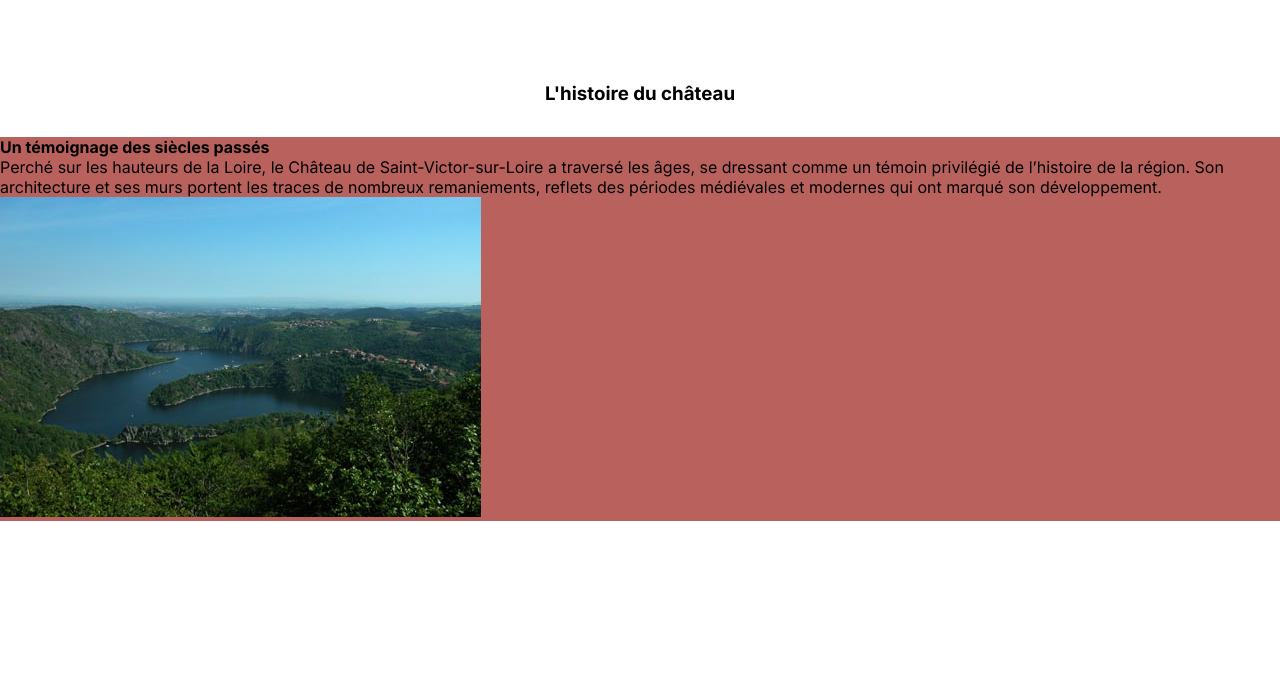
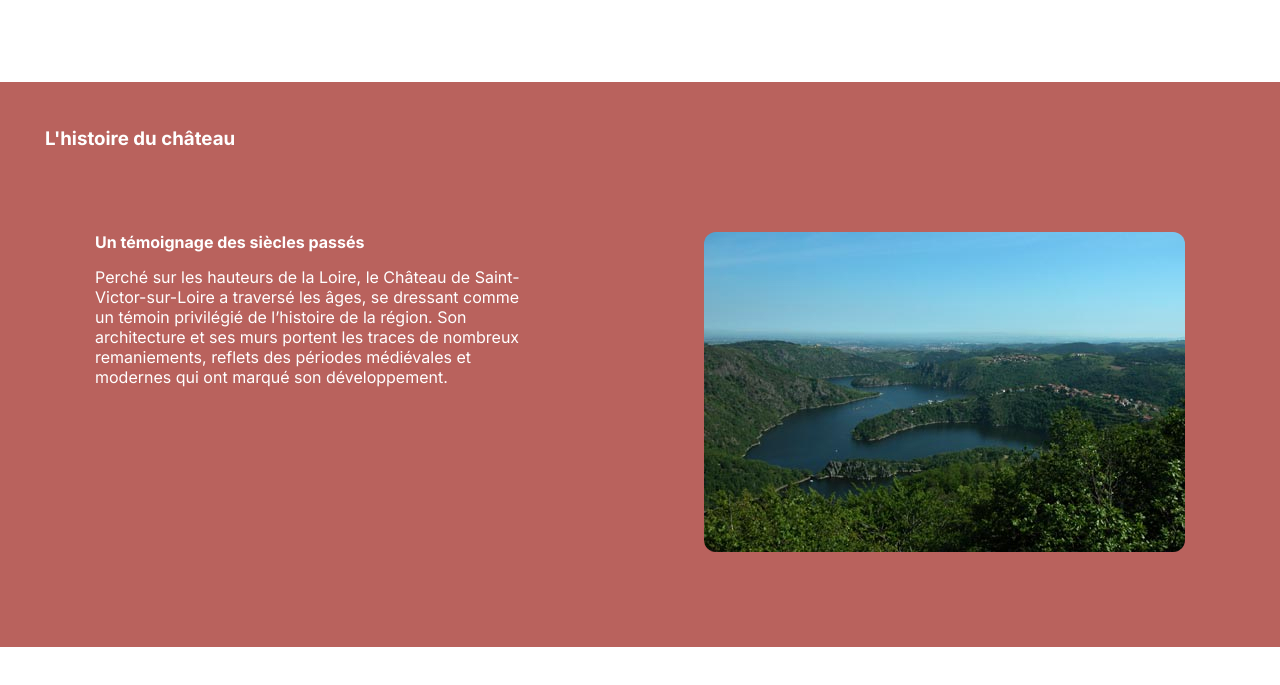
Before and after one commit to Danboxx/ChateaudeLaLoire, a plain HTML site: page index.html in a window 1280 px wide. Shown: the part 1613-2298 px from the top of the page. Before the commit the page ends 2234 px from the top, so only its background shows below. Drawn offline with Linux system fonts and the light colour scheme.

Commit message:
Chateau loire fdj

```diff
--- a/index.html
+++ b/index.html
@@ -82,17 +82,18 @@
 
         </section>
 
-        <section>
-            <h3>L'histoire du château</h3>
-            <div class="hisbcg">
-                <div>
+        <section class="flex spaceBetween hisbcg spacehist">
+            <h3 class="h3histo">L'histoire du château</h3>
+            <div class="flex margdiv spaceBetween">
+                <div class="pardiv ">
                     <h4>Un témoignage des siècles passés</h4>
                     <p>Perché sur les hauteurs de la Loire, le Château de Saint-Victor-sur-Loire a traversé les âges, se
                         dressant comme un témoin privilégié de l’histoire de la région. Son architecture et ses murs
                         portent les traces de nombreux remaniements, reflets des périodes médiévales et modernes qui ont
                         marqué son développement.</p>
-                    <img src="assets/loire.jpg" alt="">
                 </div>
+                <img src="assets/loire.jpg" alt="">
+
             </div>
 
         </section>
--- a/style.css
+++ b/style.css
@@ -92,6 +92,11 @@ h3 {
     margin-bottom: 32px;
 }
 
+.h3histo {
+    text-align: center;
+}
+
+
 
 section {
     margin-bottom: 100px;
@@ -122,9 +127,6 @@ section {
     transform: translate(-50%, -50%);
 }
 
-.containerServices {
-
-}
 
 .containerServices div{
     width: 75%;
@@ -162,5 +164,30 @@ section {
 }
 .hisbcg {
     background-color:#B9625D;
-    ;
 }
+
+.pardiv {
+    width: 40%;
+    text-align: left;
+
+}
+
+.spacehist {
+    padding: 45px;
+    color: white;
+}
+
+.margdiv {
+    margin: 50px;
+
+}
+
+.margdiv img {
+    border-radius: 12px;
+}
+
+/* MARGE DE LA DIV SECTION HISTOIRE CHATEAU */
+.margdiv h4 {
+    margin-bottom: 15px;
+
+}
```
